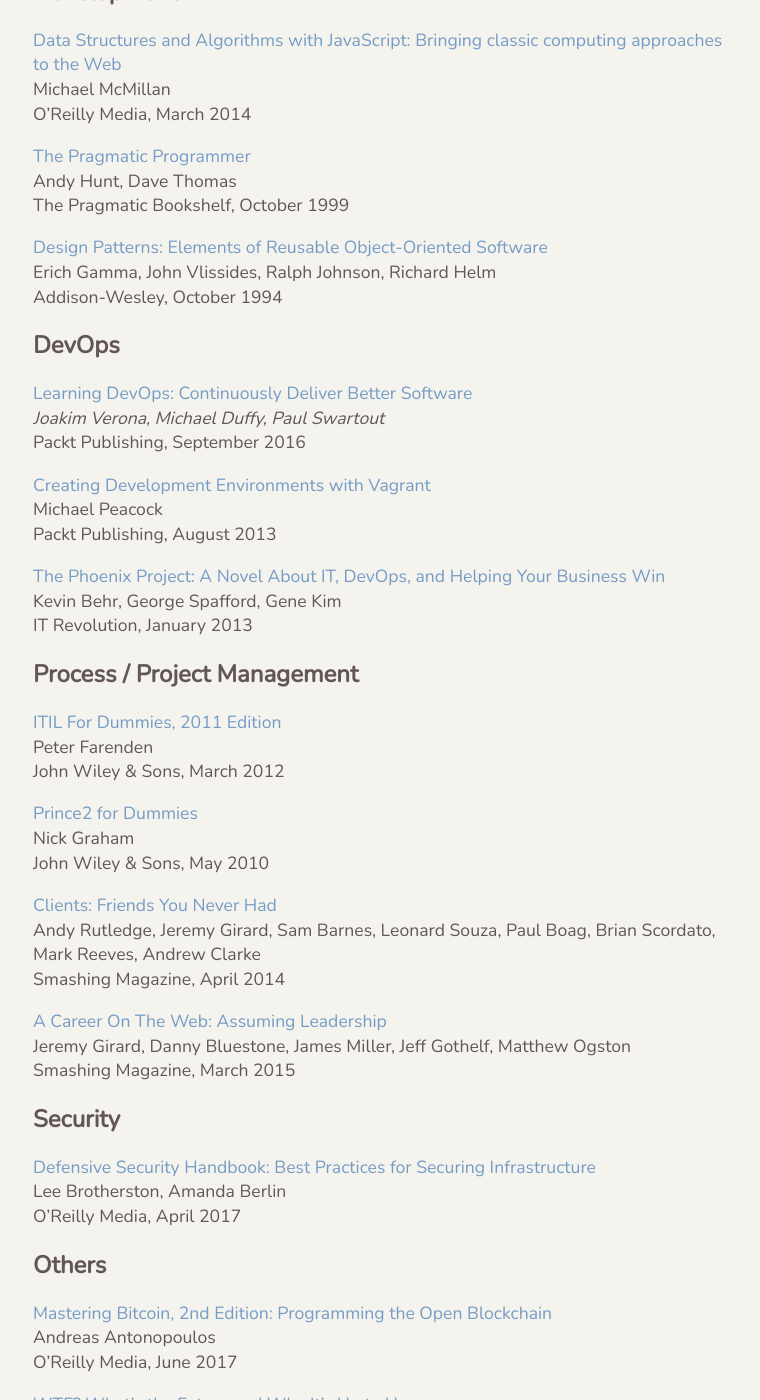
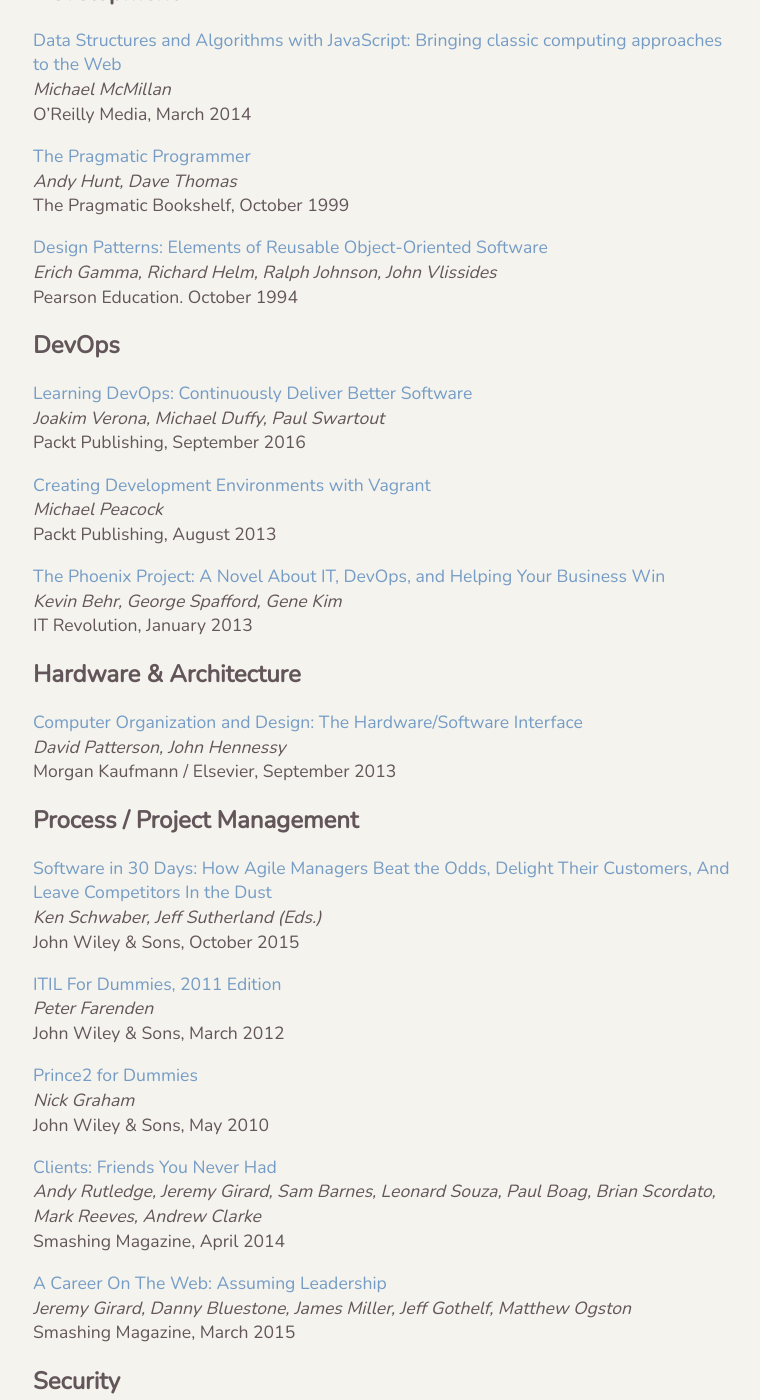
Before and after one commit to rordi/rordi.github.io, a Jekyll site: the page built from reading-list.md, in a window 1280 px wide and 1400 px high, scrolled down 388 px. Shown: the whole window, without its empty margins (257-1017 px from the left). Built offline with Jekyll 4.4.1, drawn with Linux system fonts in a browser that asks for light colours; some of the changed text lies outside the part shown.

Commit message:
update reading list

```diff
--- a/reading-list.md
+++ b/reading-list.md
@@ -18,16 +18,16 @@ Springer-Verlag, 2011
 ## Development
 
 [Data Structures and Algorithms with JavaScript: Bringing classic computing approaches to the Web](http://shop.oreilly.com/product/0636920029557.do)<br>
-Michael McMillan<br>
+*Michael McMillan*<br>
 O'Reilly Media, March 2014
 
 [The Pragmatic Programmer](https://pragprog.com/book/tpp/the-pragmatic-programmer)<br>
-Andy Hunt, Dave Thomas<br>
+*Andy Hunt, Dave Thomas*<br>
 The Pragmatic Bookshelf, October 1999
 
 [Design Patterns: Elements of Reusable Object-Oriented Software](https://en.wikipedia.org/wiki/Design_Patterns)<br>
-Erich Gamma, John Vlissides, Ralph Johnson, Richard Helm<br>
-Addison-Wesley, October 1994
+*Erich Gamma, Richard Helm, Ralph Johnson, John Vlissides*<br>
+Pearson Education. October 1994
 
 ## DevOps
 
@@ -36,47 +36,61 @@ Addison-Wesley, October 1994
 Packt Publishing, September 2016
 
 [Creating Development Environments with Vagrant](https://www.packtpub.com/application-development/creating-development-environments-vagrant)<br>
-Michael Peacock<br>
+*Michael Peacock*<br>
 Packt Publishing, August 2013
 
 [The Phoenix Project: A Novel About IT, DevOps, and Helping Your Business Win](https://itrevolution.com/book/the-phoenix-project/)<br>
-Kevin Behr, George Spafford, Gene Kim<br>
+*Kevin Behr, George Spafford, Gene Kim*<br>
 IT Revolution, January 2013
+
+## Hardware & Architecture
+
+[Computer Organization and Design: The Hardware/Software Interface](https://www.elsevier.com/books/computer-organization-and-design-mips-edition/patterson/978-0-12-407726-3)<br>
+*David Patterson, John Hennessy*<br>
+Morgan Kaufmann / Elsevier, September 2013
 
 ## Process / Project Management
 
+[Software in 30 Days: How Agile Managers Beat the Odds, Delight Their Customers, And Leave Competitors In the Dust](http://onlinelibrary.wiley.com/book/10.1002/9781119203278)<br>
+*Ken Schwaber, Jeff Sutherland (Eds.)*<br>
+John Wiley & Sons, October 2015
+
 [ITIL For Dummies, 2011 Edition](http://www.dummies.com/business/itil-for-dummies-2011-edition/)<br>
-Peter Farenden<br>
+*Peter Farenden*<br>
 John Wiley & Sons, March 2012
 
 [Prince2 for Dummies](https://www.amazon.com/PRINCE2-Dummies-Nick-Graham/dp/047071025X)<br>
-Nick Graham<br>
+*Nick Graham*<br>
 John Wiley & Sons, May 2010
 
 [Clients: Friends You Never Had](https://www.smashingmagazine.com/ebooks/clients-friends-you-never-had/)<br>
-Andy Rutledge, Jeremy Girard, Sam Barnes, Leonard Souza, Paul Boag, Brian Scordato, Mark Reeves, Andrew Clarke<br>
+*Andy Rutledge, Jeremy Girard, Sam Barnes, Leonard Souza, Paul Boag, Brian Scordato, Mark Reeves, Andrew Clarke*<br>
 Smashing Magazine, April 2014
 
 [A Career On The Web: Assuming Leadership](https://www.smashingmagazine.com/ebooks/a-career-on-the-web-assuming-leadership/)<br>
-Jeremy Girard, Danny Bluestone, James Miller, Jeff Gothelf, Matthew Ogston<br>
+*Jeremy Girard, Danny Bluestone, James Miller, Jeff Gothelf, Matthew Ogston*<br>
 Smashing Magazine, March 2015
 
 ## Security
 
 [Defensive Security Handbook: Best Practices for Securing Infrastructure](http://shop.oreilly.com/product/0636920051671.do)<br>
-Lee Brotherston, Amanda Berlin<br>
+*Lee Brotherston, Amanda Berlin*<br>
 O'Reilly Media, April 2017
 
 ## Others
 
+[Printer's Error](https://www.harpercollins.com/9780062412317/printers-error)<br>
+*Rebecca Romney*<br>
+Harper Collins Publishers, February 2017
+
 [Mastering Bitcoin, 2nd Edition: Programming the Open Blockchain](http://shop.oreilly.com/product/0636920049524.do)<br>
-Andreas Antonopoulos<br>
+*Andreas Antonopoulos*<br>
 O'Reilly Media, June 2017
 
 [WTF? What's the Future and Why It's Up to Us](https://www.harpercollins.com/9780062565716/wtf)<br>
-Tim O'Reilly<br>
+*Tim O'Reilly*<br>
 Harper Collins Publishers, October 2017
 
 [Getting Things Done](https://gettingthingsdone.com/)<br>
-David Allen<br>
+*David Allen*<br>
 Penguin, 2001
```
